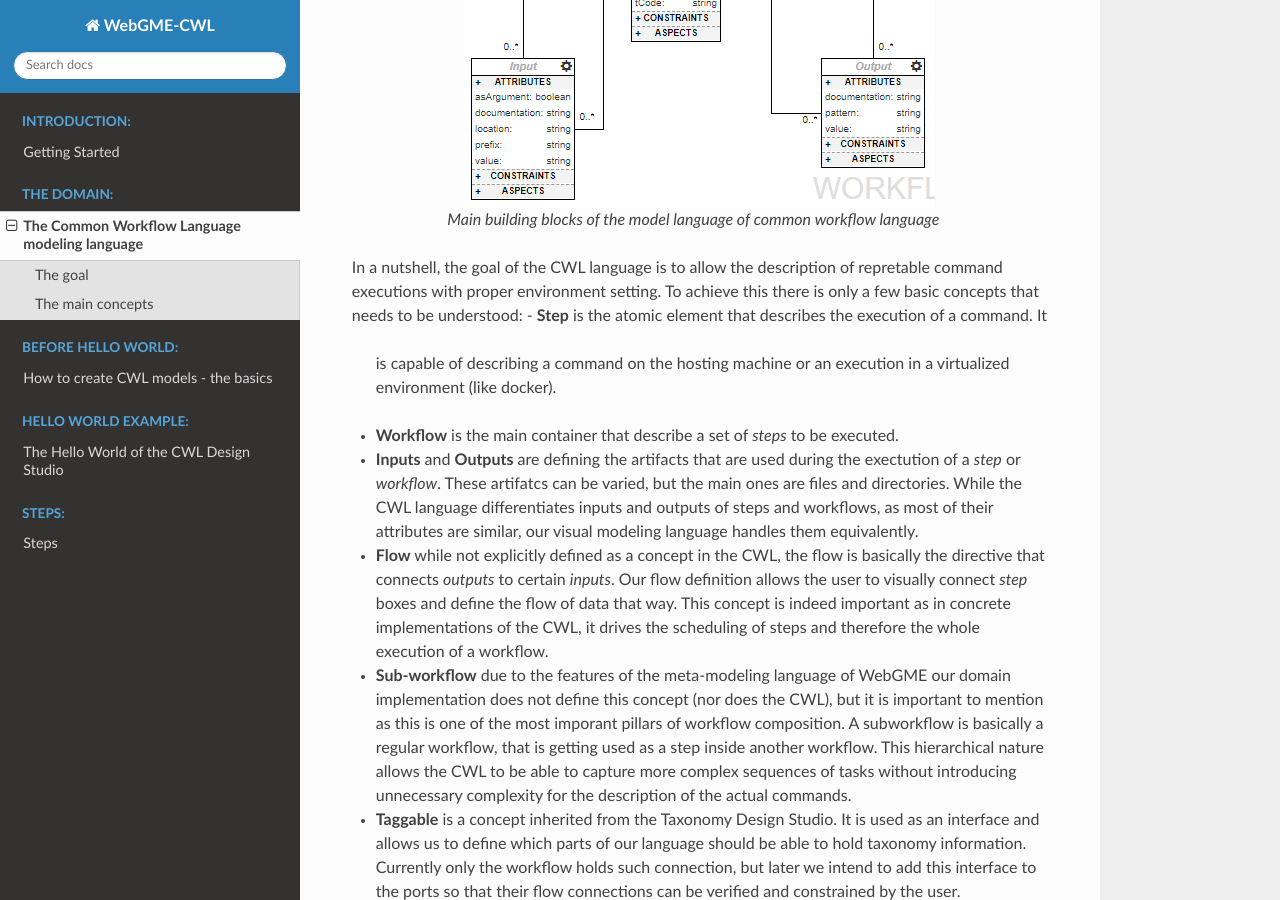
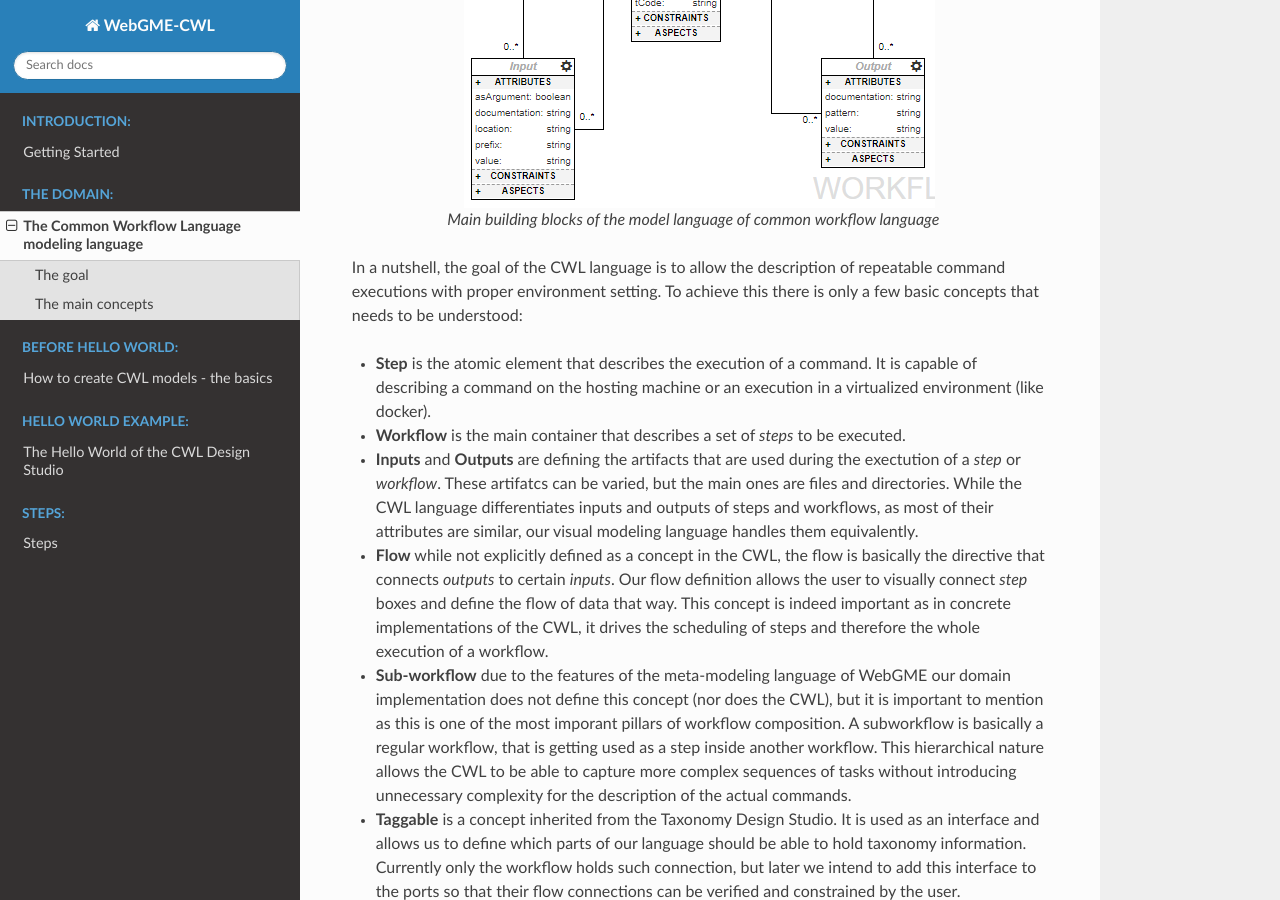
Before and after one commit to webgme/webgme-cwl, a Sphinx documentation site: the page built from docs/Introduction/domain.rst, in a window 1280 px wide and 900 px high, scrolled down 786 px. Built offline with Sphinx 7.4.7 and the Read the Docs theme 2.0.0, drawn with Linux system fonts in a browser that asks for light colours.

Commit message:
Fixed
Closes #1
Closes #2
Closes #3
Closes #4
Closes #5
Closes #6
Closes #7

```diff
--- a/docs/HowTos/basic.rst
+++ b/docs/HowTos/basic.rst
@@ -15,7 +15,7 @@ to the `basics of modeling <https://www.youtube.com/watch?v=YKi_256Vy_0>`_ examp
 Create workflow model
 ______________________________
 
-As we have described in the :ref: `The Common Workflow Language modeling language` section
+As we have described in the :ref:`domain intro section <The Common Workflow Language modeling language>`
 there are essentially only a few building blocks when you manipulate a workflow. However,
 to aim for absolute clarity and guide our users in the process (who might not be experienced
 in WebGME based Design Studio usage), here we provide a start to finish description
@@ -35,7 +35,7 @@ we will stick to the one project one workflow rule.
 
 Once the project is created, we are welcomed with an empty *Workflows* folder where our
 initial action must be the creation of a Workflow that can be done with a simple drag and
-drop operation using the *Part Bworser* (bottom left sidebar section with the list of
+drop operation using the *Part Browser* (bottom left sidebar section with the list of
 available elements and their visual depiction). This drag and drop operation will be used
 for all further element creation so we are not going to described them in detail but
 expect the user to follow this one with the apropriate element.
@@ -60,7 +60,7 @@ new context so that we can create the parts of the workflow.
 Adding and editing components
 ______________________________
 
-When you add your components which falls into the category of either input,
+When you add your components which falls into the category of input,
 output, or step/sub-workflow, you just follow the drag and drop method using
 the *Part Browser*. Once your component is on the screen the main editing and
 configuration happens on the bottom right sidebar of the screen called the
--- a/docs/HowTos/hello.rst
+++ b/docs/HowTos/hello.rst
@@ -15,8 +15,8 @@ and ending with noting the execution of a composed workflow
 using the standrard implementation of the CWL framework
 `cwltool <https://github.com/common-workflow-language/cwltool>`_
 . All necessary files can be found in our
-`repository <https://github.com/webgme/webgme-cwl/tree/master/tutorials/hello>`_
-. The hello world will follow the docerization of a few arbitrary, though
+`repository <https://github.com/webgme/webgme-cwl/tree/master/tutorials/hello>`_ .
+The hello world will follow the docerization of a few arbitrary, though
 simple script - in our case written in javascript - then show different ways
 how they might get called in a workflow step. This way we aim cover the
 most essential issues that new users might face when they try to wrap their
--- a/docs/Introduction/domain.rst
+++ b/docs/Introduction/domain.rst
@@ -23,12 +23,13 @@ _________________
    Main building blocks of the model language of common workflow language
 
 In a nutshell, the goal of the CWL language is to allow the description of
-repretable command executions with proper environment setting. To achieve this
+repeatable command executions with proper environment setting. To achieve this
 there is only a few basic concepts that needs to be understood:
+
 - **Step** is the atomic element that describes the execution of a command. It
   is capable of describing a command on the hosting machine or an execution in a
   virtualized environment (like docker).
-- **Workflow** is the main container that describe a set of *steps* to be executed.
+- **Workflow** is the main container that describes a set of *steps* to be executed.
 - **Inputs** and **Outputs** are defining the artifacts that are used during
   the exectution of a *step* or *workflow*. These artifatcs can be varied, but the
   main ones are files and directories. While the CWL language differentiates
```
Also changed, not shown: other parts of docs/HowTos/hello.rst (+1 -1 lines).
